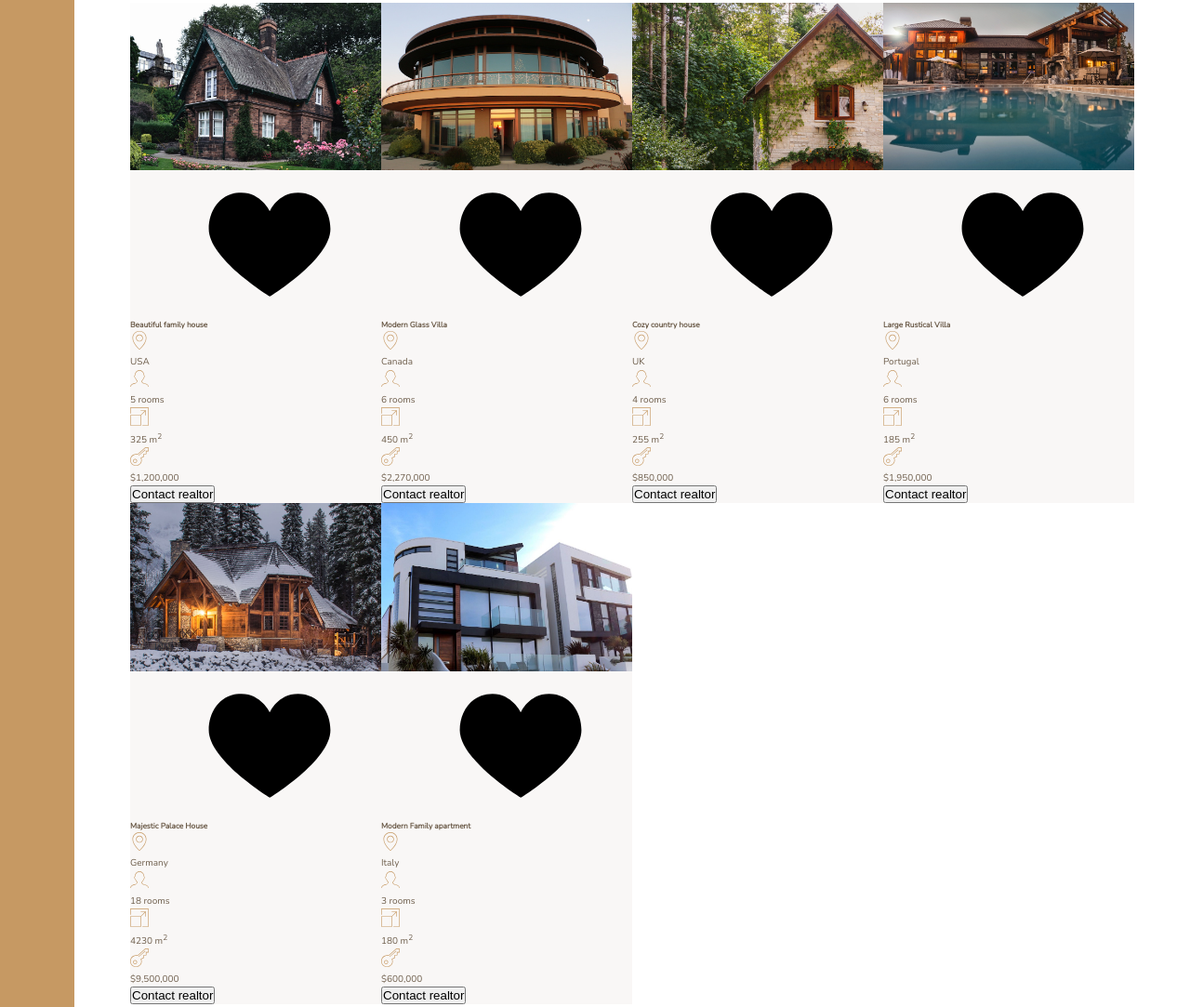
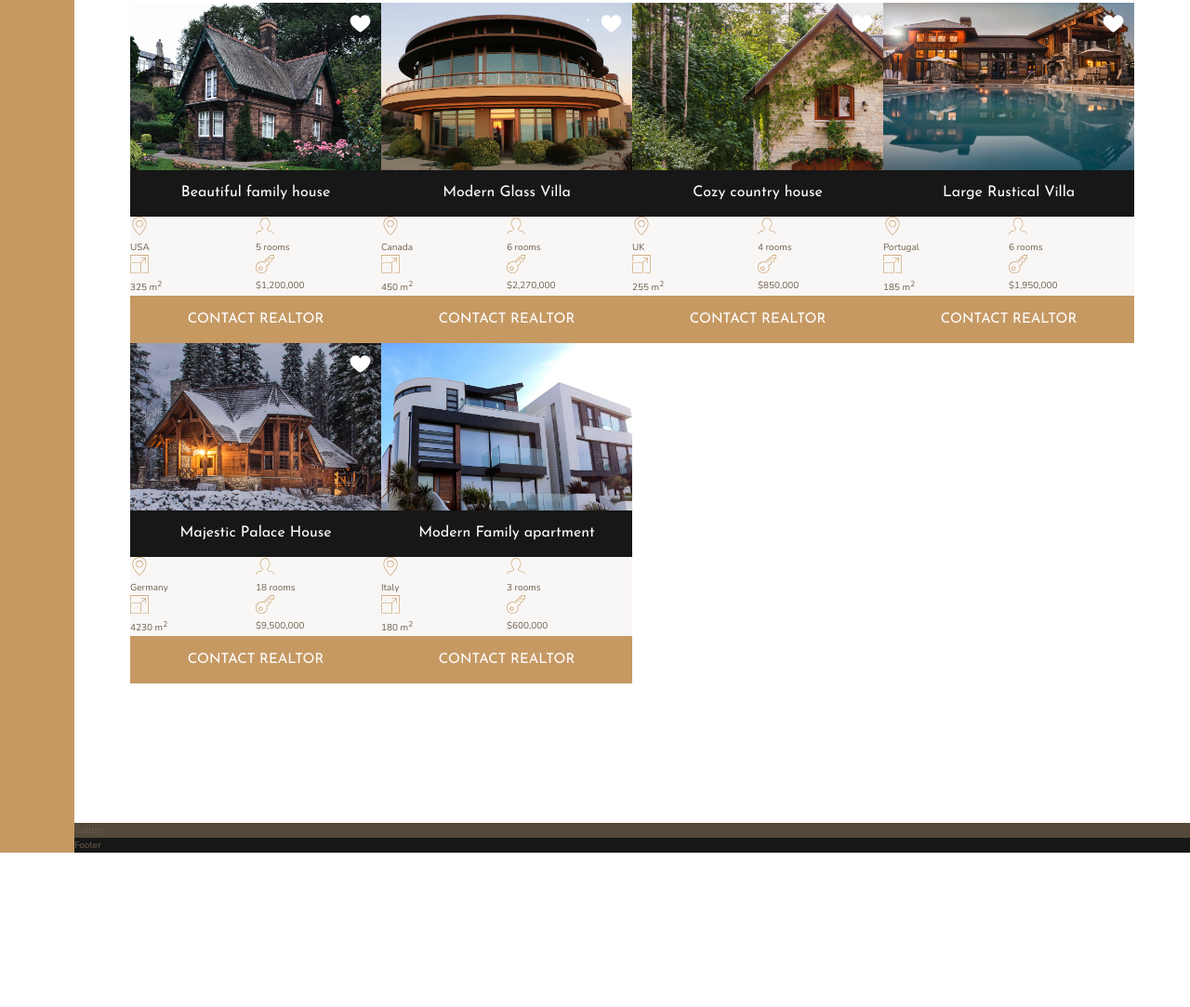
Before and after one commit to Isynopoulos1/nexterproject, a website: page index.html in a window 1280 px wide. Shown: the part 1934-3017 px from the top of the page at 93% size. After the commit the page ends 2851 px from the top, so only its background shows below. Drawn offline with nearby package versions, Linux system fonts and the light colour scheme.

Commit message:
building the home section part 2

```diff
--- a/index.html
+++ b/index.html
@@ -134,7 +134,7 @@
           </svg>
           <p>$1,200,000</p>
         </div>
-        <button class="cta">Contact realtor</button>
+        <button class="btn home__btn">Contact realtor</button>
       </div>
       <div class="home">
         <img src="img/house-2.jpeg" alt="House 2" class="home__img" />
@@ -166,7 +166,7 @@
           </svg>
           <p>$2,270,000</p>
         </div>
-        <button class="cta">Contact realtor</button>
+        <button class="btn home__btn">Contact realtor</button>
       </div>
       <div class="home">
         <img src="img/house-3.jpeg" alt="House 3" class="home__img" />
@@ -198,7 +198,7 @@
           </svg>
           <p>$850,000</p>
         </div>
-        <button class="cta">Contact realtor</button>
+        <button class="btn home__btn">Contact realtor</button>
       </div>
       <div class="home">
         <img src="img/house-4.jpeg" alt="House 4" class="home__img" />
@@ -230,7 +230,7 @@
           </svg>
           <p>$1,950,000</p>
         </div>
-        <button class="cta">Contact realtor</button>
+        <button class="btn home__btn">Contact realtor</button>
       </div>
       <div class="home">
         <img src="img/house-5.jpeg" alt="House 5" class="home__img" />
@@ -262,7 +262,7 @@
           </svg>
           <p>$9,500,000</p>
         </div>
-        <button class="cta">Contact realtor</button>
+        <button class="btn home__btn">Contact realtor</button>
       </div>
       <div class="home">
         <img src="img/house-6.jpeg" alt="House 6" class="home__img" />
@@ -294,7 +294,7 @@
           </svg>
           <p>$600,000</p>
         </div>
-        <button class="cta">Contact realtor</button>
+        <button class="btn home__btn">Contact realtor</button>
       </div>
     </section>
     <section class="gallery">Gallery</section>
--- a/sass/_homes.scss
+++ b/sass/_homes.scss
@@ -8,13 +8,35 @@
 
 .home {
   background-color: $color-grey-light-1;
+  display: grid;
+  grid-template-columns: repeat(2, 1fr);
 
   &__img {
     width: 100%;
+    grid-row: 1 / 2;
+    grid-column: 1 / -1;
+    z-index: 1;
   }
+
   &__like {
+    grid-row: 1 / 2;
+    grid-column: 2 / 3;
+    fill: #fff;
+    height: 2.5rem;
+    width: 2.5rem;
+    z-index: 2;
+    justify-self: end;
+    margin: 1rem;
   }
   &__name {
+    grid-column: 1 / -1;
+    font-family: $font-display;
+    font-size: 1.6rem;
+    text-align: center;
+    padding: 1.25rem;
+    background-color: $color-secondary;
+    color: #fff;
+    font-weight: 400;
   }
   &__location,
   &__rooms,
@@ -28,4 +50,8 @@
     p {
     }
   }
+
+  &__btn {
+    grid-column: 1 / -1;
+  }
 }
```
Also changed, not shown: css/style.css, 1 other file.
